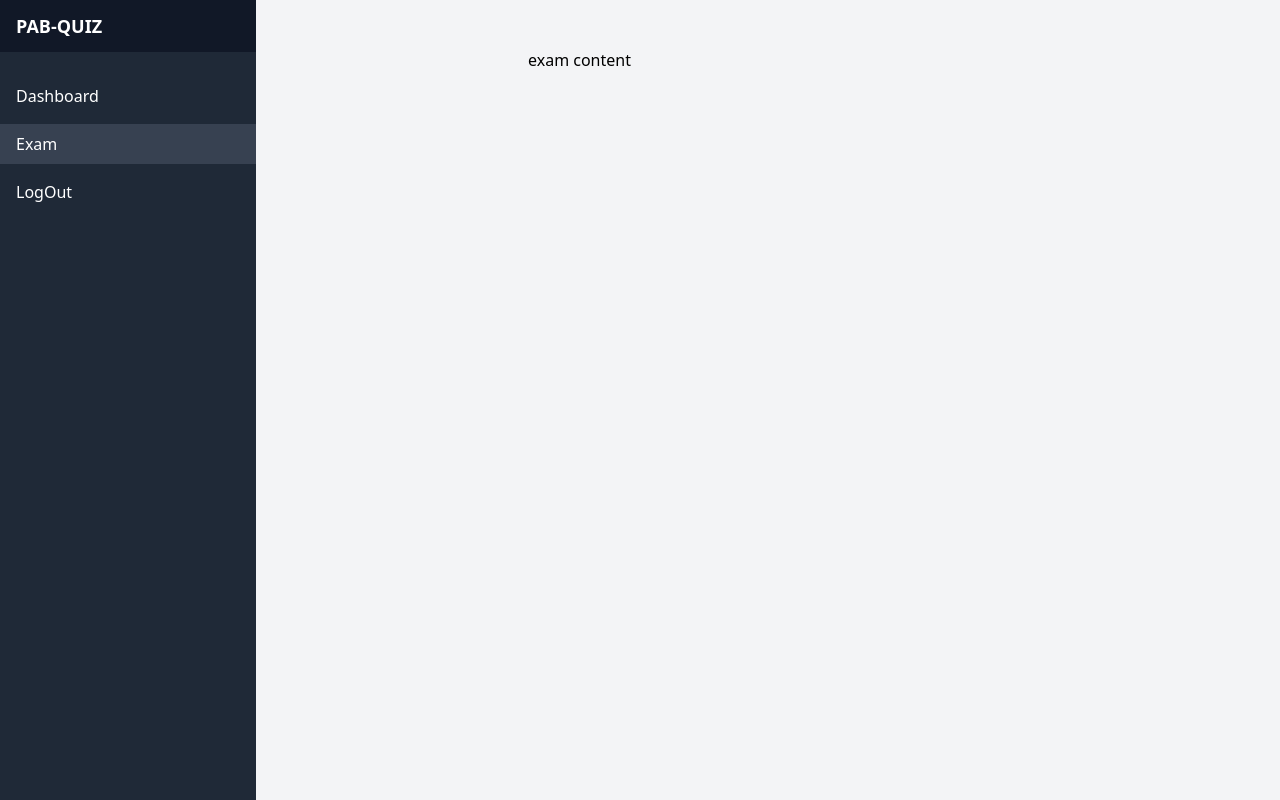
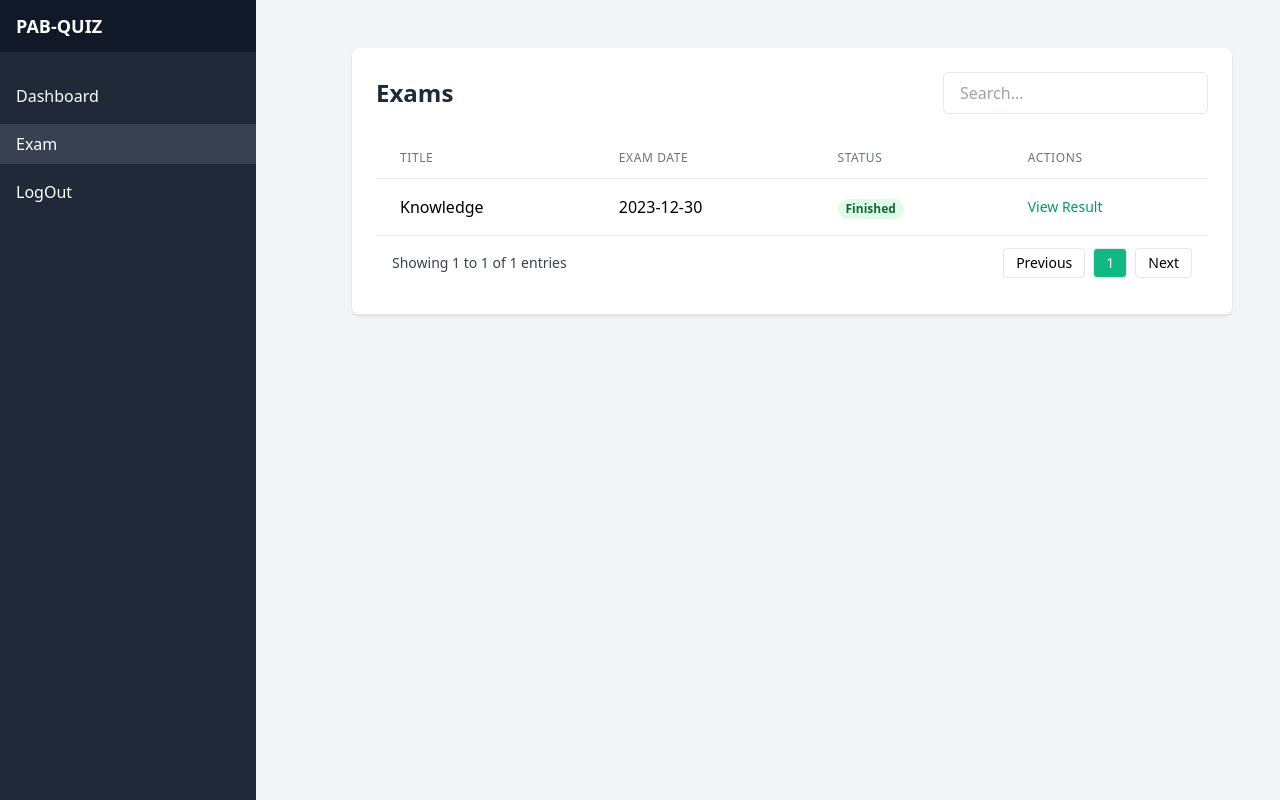
Before and after one commit to yasheshpatel4/PAB-Quiz, a React (Vite) app in the folder Frontend_PABQ/: page /student/exam in a window 1280 px wide. Built offline with nearby package versions, Linux system fonts and the light colour scheme.

Commit message:
frontend student

```diff
--- a/Frontend_PABQ/src/Components/Admin(Faculty)/LogOut.jsx
+++ b/Frontend_PABQ/src/Components/Admin(Faculty)/LogOut.jsx
@@ -33,7 +33,7 @@ function LogOut() {
             <AdminNavbar>
                 <button
                     onClick={handleLogout}
-                    className="px-6 py-3 text-white bg-blue-600 rounded-lg shadow-md hover:bg-blue-700 focus:outline-none focus:ring-4 focus:ring-blue-300 transition-all transform hover:scale-105 active:scale-95"
+                    className="ml-32 px-6 py-3 text-white bg-blue-600 rounded-lg shadow-md hover:bg-blue-700 focus:outline-none focus:ring-4 focus:ring-blue-300 transition-all transform hover:scale-105 active:scale-95"
                 >
                     Logout
                 </button>
--- a/Frontend_PABQ/src/Components/Admin(Faculty)/Performance.jsx
+++ b/Frontend_PABQ/src/Components/Admin(Faculty)/Performance.jsx
@@ -3,7 +3,7 @@ function Performance() {
     return (
         <>
             <AdminNavbar>
-                <h1>comming soon.....</h1>
+                <h1 className="ml-32">comming soon.....</h1>
             </AdminNavbar>
         </>
     )
--- a/Frontend_PABQ/src/Components/NavBar/StudentNavbar.jsx
+++ b/Frontend_PABQ/src/Components/NavBar/StudentNavbar.jsx
@@ -51,7 +51,7 @@ const StudentNavbar = (props) => {
             >
                 ☰
             </button>
-            <div className="flex-1 md:ml-60 bg-gray-100 overflow-y-auto">
+            <div className="flex-1 md:ml-32 bg-gray-100 overflow-y-auto">
                 <div className="p-6">{props.children}</div>
             </div>
         </div>
--- a/Frontend_PABQ/src/Components/Student(User)/Exam.jsx
+++ b/Frontend_PABQ/src/Components/Student(User)/Exam.jsx
@@ -2,11 +2,73 @@ import StudentNavbar from "../NavBar/StudentNavbar"
 
 function Exam() {
   return (
-      <>
-          <StudentNavbar>
-              <h1>exam content</h1>
-          </StudentNavbar>
-      </>
+    <div className="flex h-screen bg-gray-100">
+      <StudentNavbar />
+      <div className="flex-1 p-6">
+        <div className="bg-white rounded-lg shadow">
+          <div className="p-6 border-b border-gray-200">
+            <div className="flex justify-between items-center mb-4">
+              <h1 className="text-2xl font-semibold text-gray-800">Exams</h1>
+              <div className="flex space-x-2">
+                <input
+                  type="search"
+                  placeholder="Search..."
+                  className="px-4 py-2 border rounded-md focus:outline-none focus:ring-2 focus:ring-emerald-500"
+                />
+              </div>
+            </div>
+
+            {/* Exam Table */}
+            <div className="mt-6">
+              <table className="min-w-full divide-y divide-gray-200">
+                <thead>
+                  <tr>
+                    <th className="px-6 py-3 text-left text-xs font-medium text-gray-500 uppercase tracking-wider">
+                      Title
+                    </th>
+                    <th className="px-6 py-3 text-left text-xs font-medium text-gray-500 uppercase tracking-wider">
+                      Exam Date
+                    </th>
+                    <th className="px-6 py-3 text-left text-xs font-medium text-gray-500 uppercase tracking-wider">
+                      Status
+                    </th>
+                    <th className="px-6 py-3 text-left text-xs font-medium text-gray-500 uppercase tracking-wider">
+                      Actions
+                    </th>
+                  </tr>
+                </thead>
+                <tbody className="bg-white divide-y divide-gray-200">
+                  <tr>
+                    <td className="px-6 py-4 whitespace-nowrap">Knowledge</td>
+                    <td className="px-6 py-4 whitespace-nowrap">2023-12-30</td>
+                    <td className="px-6 py-4 whitespace-nowrap">
+                      <span className="px-2 inline-flex text-xs leading-5 font-semibold rounded-full bg-green-100 text-green-800">
+                        Finished
+                      </span>
+                    </td>
+                    <td className="px-6 py-4 whitespace-nowrap text-sm text-gray-500">
+                      <button className="text-emerald-600 hover:text-emerald-900">View Result</button>
+                    </td>
+                  </tr>
+                </tbody>
+              </table>
+
+              {/* Pagination */}
+              <div className="flex items-center justify-between px-4 py-3 border-t border-gray-200">
+                <div className="flex-1 flex justify-between items-center">
+                  <p className="text-sm text-gray-700">Showing 1 to 1 of 1 entries</p>
+                  <div className="flex space-x-2">
+                    <button className="px-3 py-1 border rounded text-sm">Previous</button>
+                    <button className="px-3 py-1 border rounded text-sm bg-emerald-500 text-white">1</button>
+                    <button className="px-3 py-1 border rounded text-sm">Next</button>
+                  </div>
+                </div>
+              </div>
+            </div>
+          </div>
+        </div>
+      </div>
+    </div>
   )
 }
 
--- a/Frontend_PABQ/src/Components/Student(User)/StudentDashBoard.jsx
+++ b/Frontend_PABQ/src/Components/Student(User)/StudentDashBoard.jsx
@@ -1,11 +1,28 @@
 import StudentNavbar from "../NavBar/StudentNavbar"
+
 function StudentDashBoard() {
   return (
-      <>
-          <StudentNavbar>
-              <h1>student Dashboard</h1>
-          </StudentNavbar>
-      </>
+    <div className="flex h-screen bg-gray-100">
+      <StudentNavbar />
+      <div className="flex-1 p-8">
+        <div className="mb-8">
+          <h1 className="text-2xl font-semibold text-gray-800">All exams</h1>
+        </div>
+
+        {/* Knowledge Card */}
+        <div className="bg-emerald-500 text-white rounded-lg p-6 max-w-md hover:shadow-lg transition-shadow">
+          <h2 className="text-2xl font-bold mb-2">Knowledge</h2>
+          <div className="space-y-2">
+            <p className="text-sm opacity-90">Exam date: 2023-12-30</p>
+            <div className="flex items-center mt-4">
+              <svg className="w-6 h-6 opacity-75" fill="none" stroke="currentColor" viewBox="0 0 24 24">
+                <path strokeLinecap="round" strokeLinejoin="round" strokeWidth={2} d="M12 6v6m0 0v6m0-6h6m-6 0H6" />
+              </svg>
+            </div>
+          </div>
+        </div>
+      </div>
+    </div>
   )
 }
 
```
Also changed, not shown: Frontend_PABQ/src/Components/Admin(Faculty)/admindashboard/Dashboard.jsx (+91 -21 lines).
